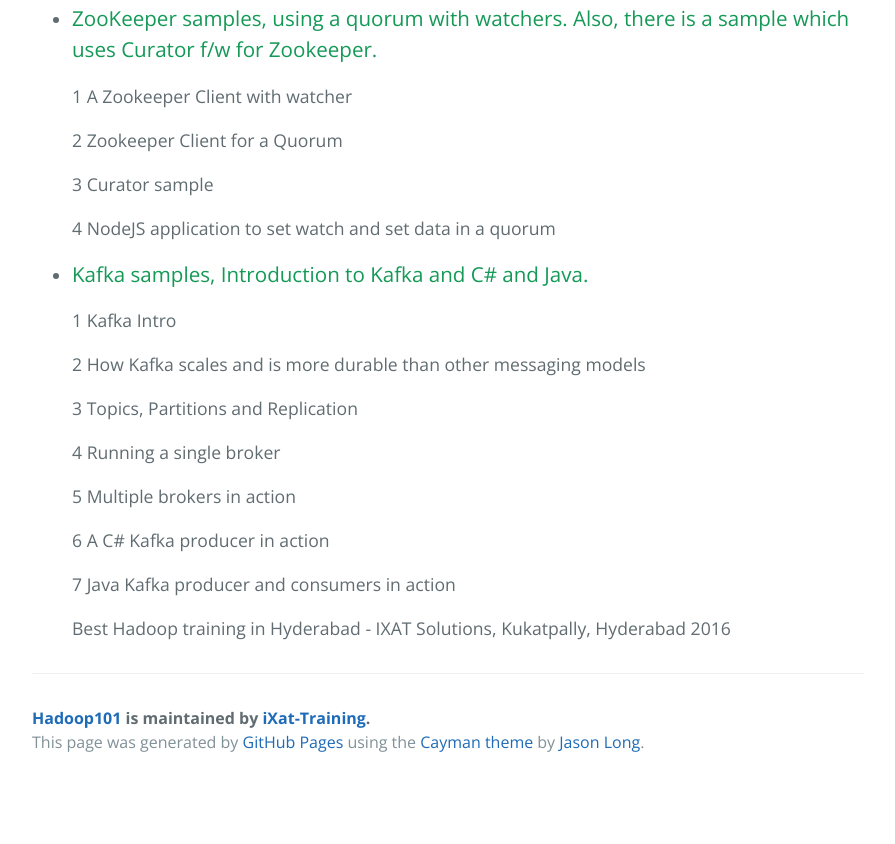
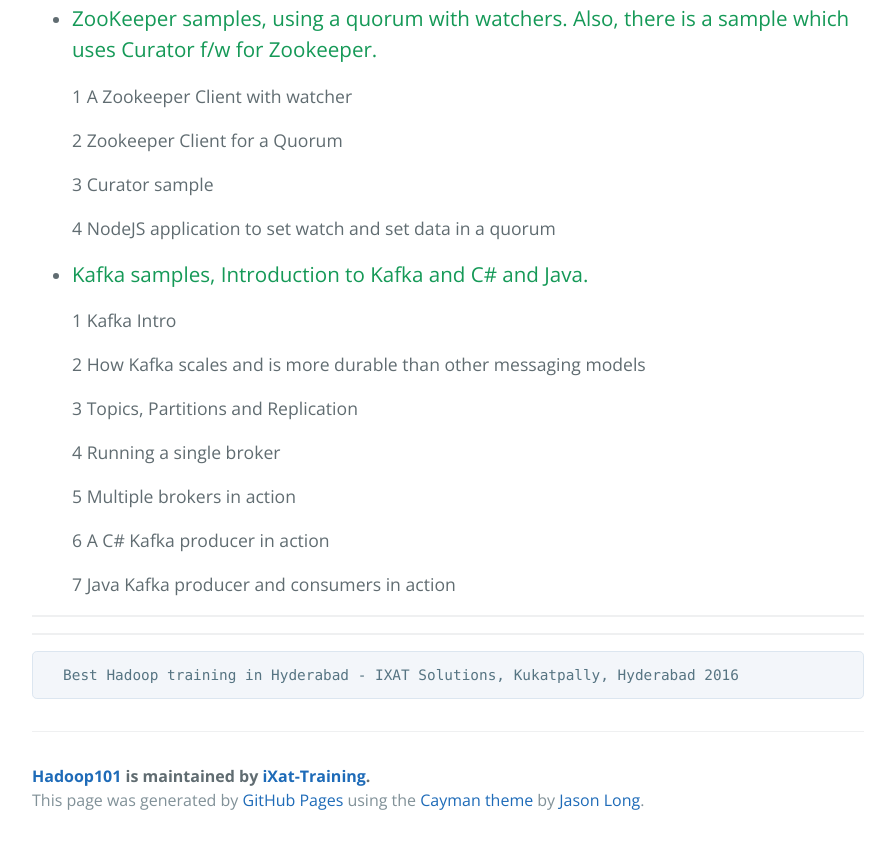
Before and after one commit to iXat-Training/Hadoop101, a plain HTML site: page index.html in a window 1280 px wide. Shown: the part 2259-3103 px from the top of the page, without its empty margins (192-1087 px from the left). Before the commit the page ends 3045 px from the top, so only its background shows below. Drawn offline with nearby package versions, Linux system fonts and the light colour scheme.

```diff
--- a/index.html
+++ b/index.html
@@ -108,10 +108,15 @@
 <p>6 A C# Kafka producer in action</p>
 
 <p>7 Java Kafka producer and consumers in action</p>
-
-<p>Best Hadoop training in Hyderabad - IXAT Solutions, Kukatpally, Hyderabad 2016</p>
 </li>
 </ul>
+
+<hr>
+
+<hr>
+
+<pre><code>  Best Hadoop training in Hyderabad - IXAT Solutions, Kukatpally, Hyderabad 2016
+</code></pre>
 
       <footer class="site-footer">
         <span class="site-footer-owner"><a href="https://github.com/iXat-Training/Hadoop101">Hadoop101</a> is maintained by <a href="https://github.com/iXat-Training">iXat-Training</a>.</span>
```
Also changed, not shown: params.json (+1 -1 lines).
